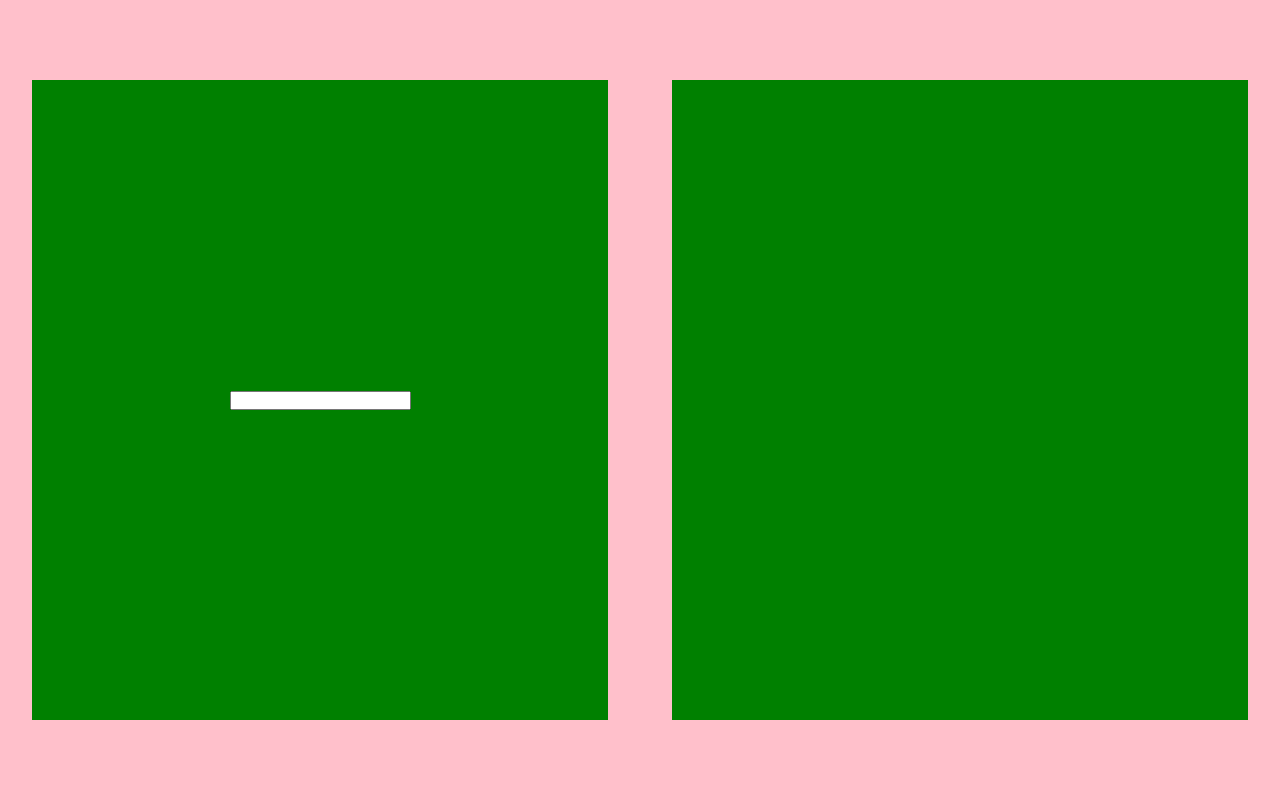
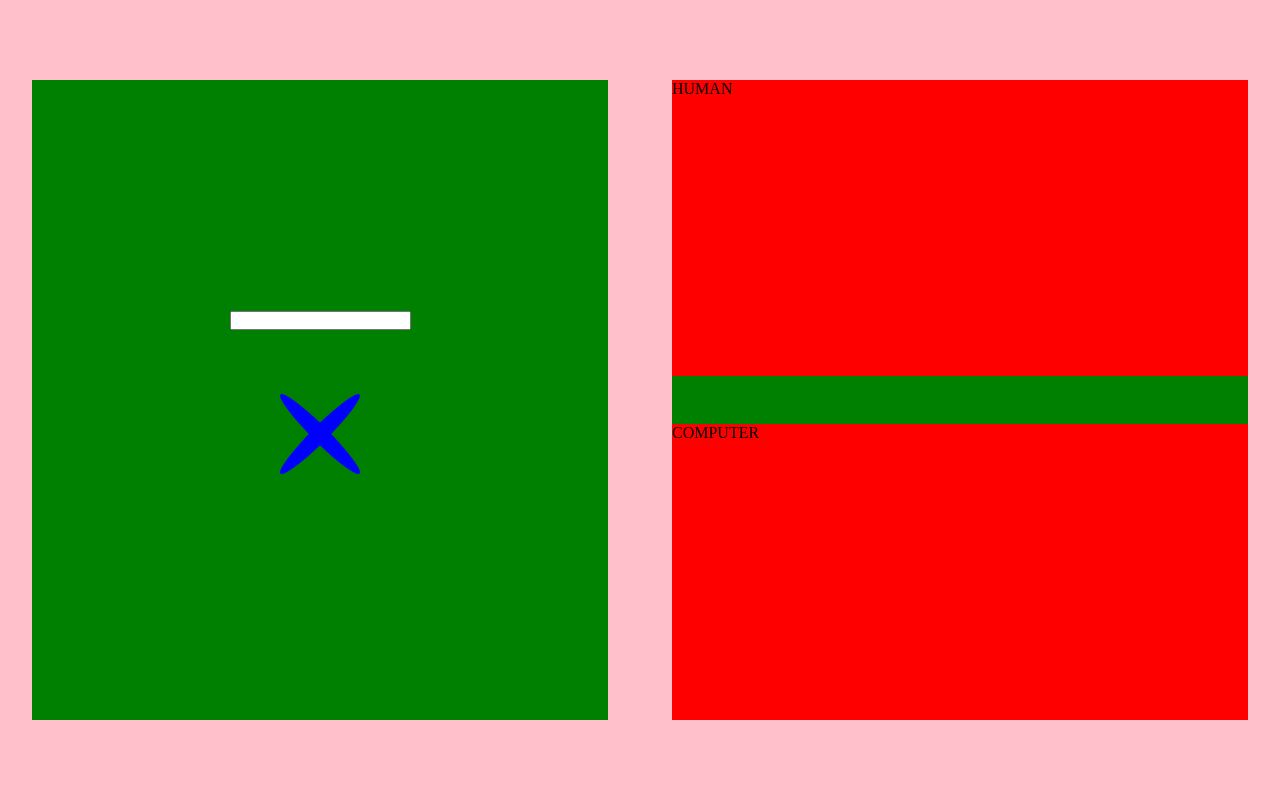
Before and after one commit to taskotale/tic-tac-toe, a plain HTML site: page index.html in a window 1280 px wide. Shown: the top 797 px of the page. Drawn offline with Linux system fonts and the light colour scheme.

Commit message:
added second human selection

```diff
--- a/script.js
+++ b/script.js
@@ -13,14 +13,37 @@ const playerTwo = player('O', false);
     const selectPlayer = document.createElement('div');
     selectPlayer.id = 'select-player';
     const selectPlayerOne = document.createElement('div');
-    const inputPlayerName = document.createElement('input');
-    selectPlayerOne.appendChild(inputPlayerName)
-    inputPlayerName.addEventListener('keyup', _e=> {players[0].name = inputPlayerName.value})
+
+        const inputPlayerName = document.createElement('input');
+        selectPlayerOne.appendChild(inputPlayerName)
+        inputPlayerName.addEventListener('keyup', e => { players[0].name = inputPlayerName.value })
+        const firstPlayerSign = document.createElement('div')
+        firstPlayerSign.classList = 'first-player'
+        selectPlayerOne.appendChild(firstPlayerSign)
+
     const selectPlayerTwo = document.createElement('div');
+    selectPlayerTwo.classList = 'second-player'
+        const playerTwoHuman = document.createElement('div');
+        playerTwoHuman.textContent='HUMAN';
+        playerTwoHuman.addEventListener('click', e=>playerTwoHumanSelection(selectPlayerTwo, playerTwoComputer, playerTwoHuman),{ once: true })
+
+        const playerTwoComputer = document.createElement('div')
+        playerTwoComputer.textContent='COMPUTER'
+
+
+        selectPlayerTwo.appendChild(playerTwoHuman)
+        selectPlayerTwo.appendChild(playerTwoComputer)
+
     selectPlayer.appendChild(selectPlayerOne);
     selectPlayer.appendChild(selectPlayerTwo);
     document.querySelector('body').insertBefore(selectPlayer, document.querySelector('body').firstChild)
-})(playerOne,playerTwo);
+})(playerOne, playerTwo);
+
+(playerTwoHumanSelection = (parent, sibling, human) => {
+    parent.removeChild(sibling);
+    const playerTwoName = document.createElement('input');
+    human.appendChild(playerTwoName);
+});
 
 (getIdElementFromDom = (id) => {
     return document.getElementById(id)
--- a/style.css
+++ b/style.css
@@ -27,6 +27,36 @@ body {
     flex-direction: column;
     justify-content: center;
     align-items: center;
+    gap: 3rem;
+}
+
+.first-player {
+    position: relative;;
+    height: 7rem;
+    width: 1rem;
+    rotate: 45deg;
+    border-radius: 50%;
+    background-color: blue;
+}
+.first-player::before {
+    position: absolute;
+    content: '';
+    height: 7rem;
+    width: 1rem;
+    rotate: 90deg;
+    border-radius: 50%;
+    background-color: blue;
+}
+
+.second-player {
+    display: flex;
+    flex-direction: column;
+}
+
+.second-player>div {
+    background-color: red;
+    height: 50%;
+    width: 100%;
 }
 
 #board {
```
